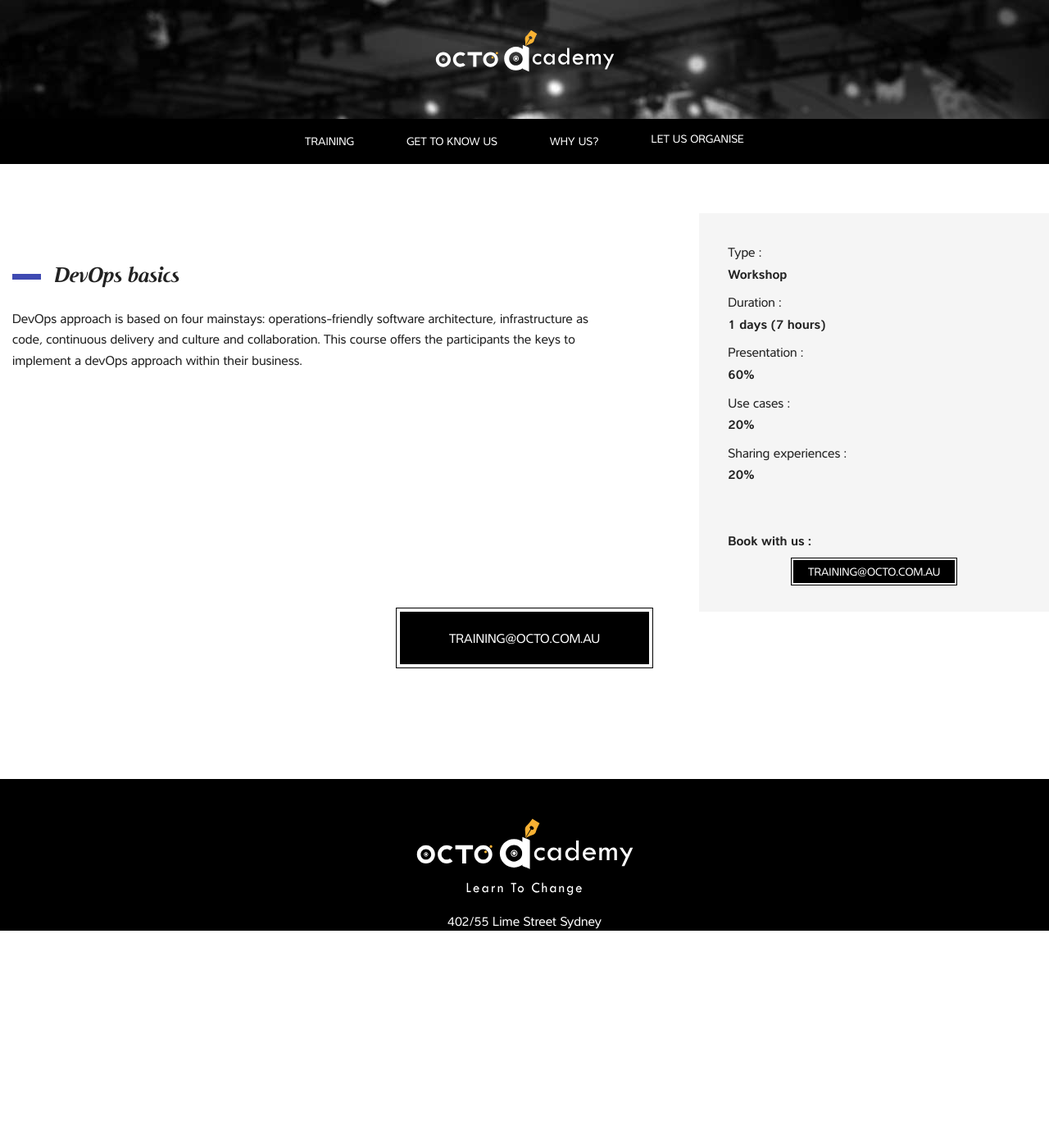
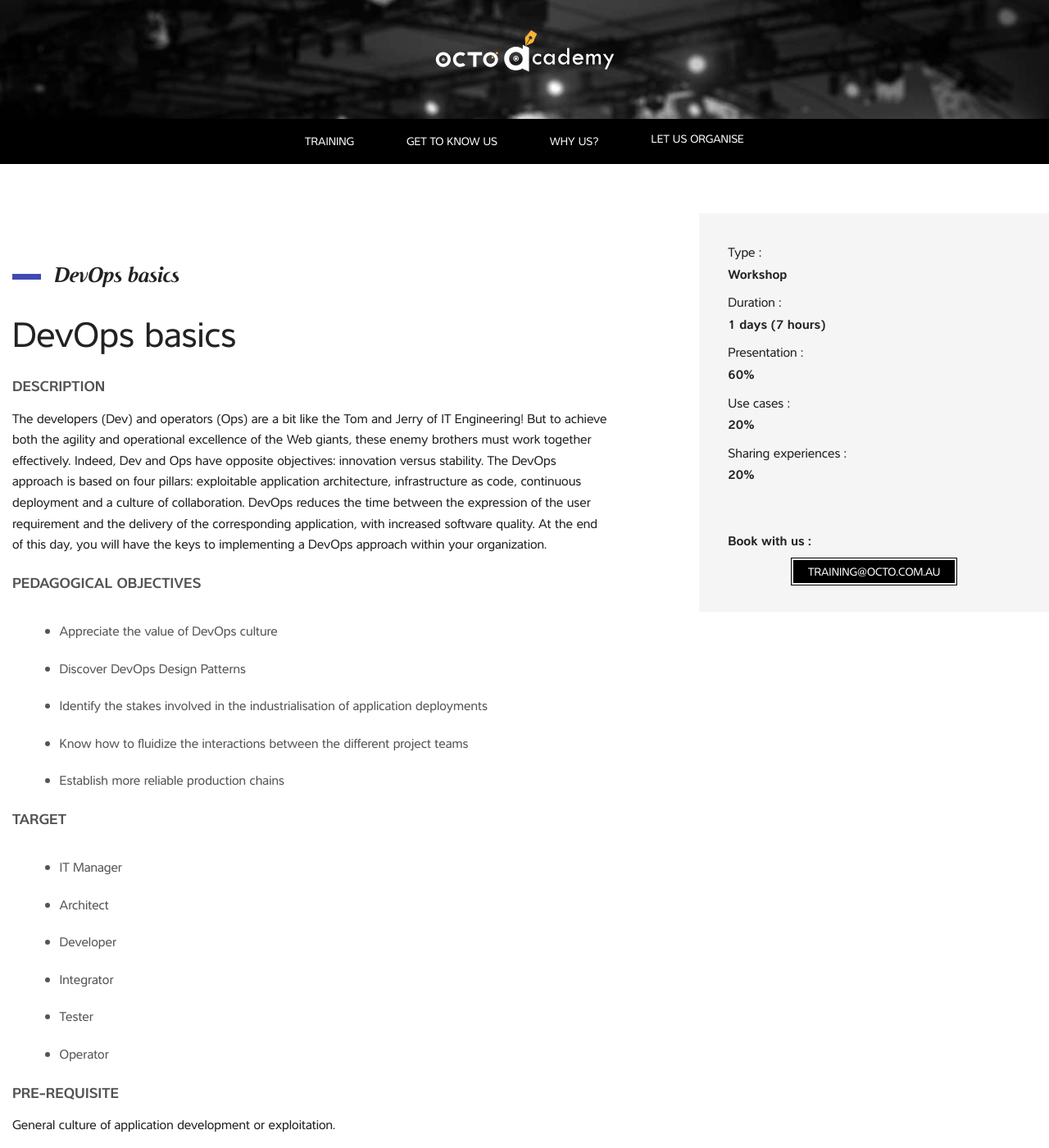
Before and after one commit to octo-technology-downunder/octo-technology-downunder.github.io, a Jekyll site: the page built from _training/devops/devops-basics.md, in a window 1280 px wide and 1400 px high. Shown: the whole window at 82% size. Built offline with Jekyll 4.4.1, drawn with Linux system fonts in a browser that asks for light colours; some of the changed text lies outside the part shown.

Commit message:
Added : hadoop 1 hadoop 2 hadoop security Devops basics

```diff
--- a/_training/devops/devops-basics.md
+++ b/_training/devops/devops-basics.md
@@ -14,5 +14,37 @@
 layout: training
 best: true
 ---
+# DevOps basics
 
-DevOps approach is based on four mainstays: operations-friendly software architecture, infrastructure as code, continuous delivery and culture and collaboration. This course offers the participants the keys to implement a devOps approach within their business.
+### DESCRIPTION
+
+The developers (Dev) and operators (Ops) are a bit like the Tom and Jerry of IT Engineering! But to achieve both the agility and operational excellence of the Web giants, these enemy brothers must work together effectively. Indeed, Dev and Ops have opposite objectives: innovation versus stability.
+The DevOps approach is based on four pillars: exploitable application architecture, infrastructure as code, continuous deployment and a culture of collaboration. DevOps reduces the time between the expression of the user requirement and the delivery of the corresponding application, with increased software quality.
+At the end of this day, you will have the keys to implementing a DevOps approach within your organization.
+
+### PEDAGOGICAL OBJECTIVES
+* Appreciate the value of DevOps culture
+* Discover DevOps Design Patterns
+* Identify the stakes involved in the industrialisation of application deployments
+* Know how to fluidize the interactions between the different project teams
+* Establish more reliable production chains
+
+### TARGET
+* IT Manager
+* Architect
+* Developer
+* Integrator
+* Tester
+* Operator
+
+### PRE-REQUISITE
+General culture of application development or exploitation.
+
+### PEDAGOGICAL METHOD
+Training with theoretical contributions, exchanges on the participants' contexts and practical experience feedback from the trainer. Situational scenarios will be used throughout the training to illustrate the different aspects of setting up a DevOps approach.
+
+### STAKEHOLDER PROFILES
+All our training courses are run by experienced and peer-recognized training consultants.
+
+### EVALUATION METHODS
+The evaluation of learning outcomes is carried out throughout the session through workshops and practical exercises. An evaluation is systematically carried out at the end of the session.
```
Also changed, not shown: _training/big-data/hadoop/hadoop-admin-advanced.md (+27 -2 lines), _training/big-data/hadoop/hadoop-admin-level-1.md (+30 -1 lines), _training/big-data/hadoop/hadoop-admin-security.md (+26 -1 lines).
